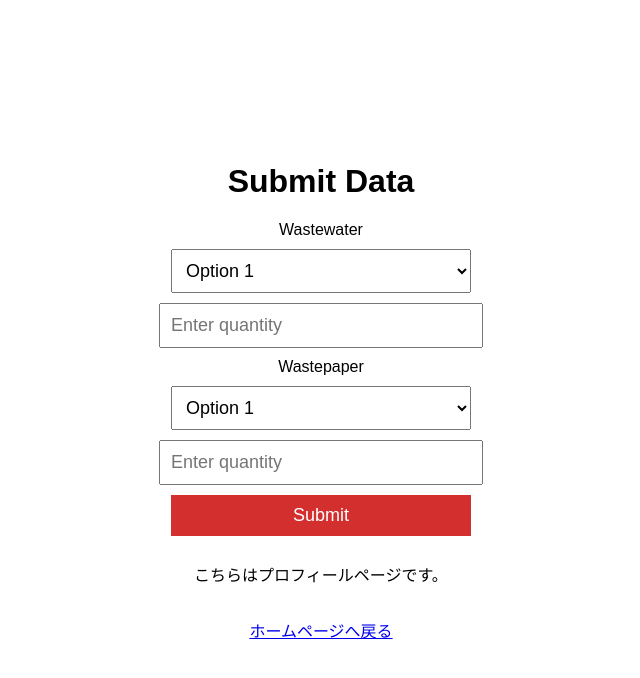
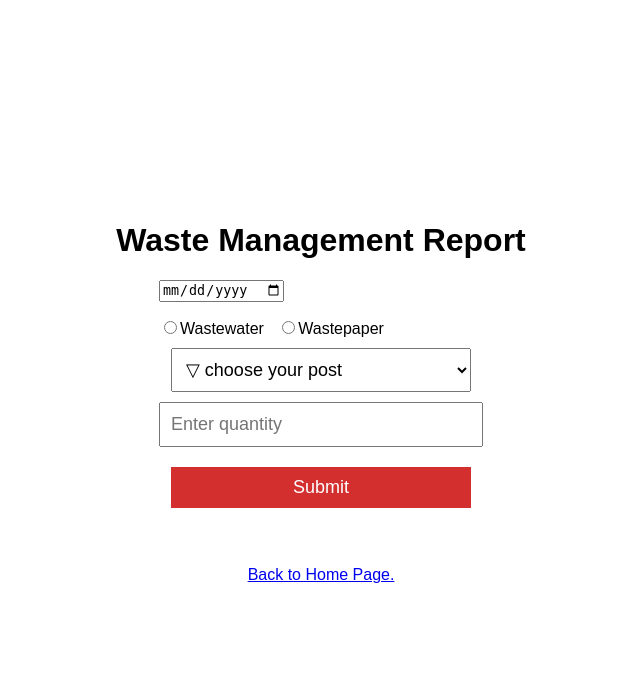
Before and after one commit to asw-app/app, a Flask app: page /profile in a window 1280 px wide. Shown: the top 678 px of the page, without its empty margins (319-959 px from the left). Run offline with Flask 3, Linux system fonts and the light colour scheme.

Commit message:
formPage reforming

```diff
--- a/templates/profile.html
+++ b/templates/profile.html
@@ -41,49 +41,90 @@
 
 <body>
 
-    <div class="form-container">
-        <h1>Submit Data</h1>
+    <h1>Waste Management Report</h1>
+    <form>
+        <div class="date-wrapper">
+            <input type="date" id="date" name="date" placeholder="Enter quantity">
+        </div>
+        <p></p>
+        <!-- <div class="title">Waste Management Report</div> -->
+        <div class="data">
+            <input type="radio" name="radio" value="wasteWater" onclick="chgPulldown(this.form)">Wastewater&nbsp;&nbsp;
+            <input type="radio" name="radio" value="wastePaper" onclick="chgPulldown(this.form)">Wastepaper&nbsp;&nbsp;
 
-        <label for="wastewater">Wastewater</label>
-        <select id="wastewater" name="wastewater">
-            <option value="option1">Option 1</option>
-            <option value="option2">Option 2</option>
-            <option value="option3">Option 3</option>
-        </select>
-        <input type="number" id="wastewater-quantity" name="wastewater-quantity" placeholder="Enter quantity">
+        <select name="hoge" >
+            <option value="" selected>▽ choose your post</option>
+            <option value="0"></option>
+            <option value="1"></option>
+            <option value="2"></option>
+            <option value="3"></option>
+        <select>
+        </div>
+        <input type="number" id="quantity" name="quantity" placeholder="Enter quantity">
 
-        <label for="wastepaper">Wastepaper</label>
-        <select id="wastepaper" name="wastepaper">
-            <option value="option1">Option 1</option>
-            <option value="option2">Option 2</option>
-            <option value="option3">Option 3</option>
-        </select>
-        <input type="number" id="wastepaper-quantity" name="wastepaper-quantity" placeholder="Enter quantity">
+    </form>
 
-        <input type="submit" value="Submit">
-    </div>
-    <p>こちらはプロフィールページです。</p>
-    <p><a href="/">ホームページへ戻る</a></p>
+    <input type="submit" value="Submit">
+
+    <p></p>
+    <p><a href="/">Back to Home Page. </a></p>
 
 </body>
 
+<script>
+    opt_array_wasteWater = [
+		{ text: 'Cleaning ink - Press 1', value: '0' } ,
+		{ text: 'Cleaning ink - Press 2', value: '1' } ,
+		{ text: 'Plate Processing', value: '2' } ,
+		{ text: 'Fountain Solution - Press1', value: '3' },
+        { text: 'Fountain Solution - Press2', value: '4' }
+	];
+
+	opt_array_wastePaper = [
+		{ text: 'Flaky Waste Paper', value: '0' } ,
+		{ text: 'Pieces Waste Paper - Cutting Machine 1', value: '1' } ,
+		{ text: 'Pieces Waste Paper - Cutting Machine 2', value: '2' } ,
+        { text: 'Pieces Waste Paper - 3-sided trimmer', value: '3' } ,
+        { text: 'Sheet Waste Paper - Press 1', value: '4' } ,
+        { text: 'Sheet Waste Paper - Press 2', value: '5' } ,
+        { text: 'Sheet Waste Paper - Press 3', value: '6' } ,
+        { text: 'Sheet Waste Paper - Press 4', value: '7' } ,
+	];
+    //	選択リストを作る関数
+    //
+	function chgPulldown(obj){
+    	// リセット
+		obj.hoge.disabled = false;
+
+		var radioSelectList = document.getElementsByName("radio");
+		var radioSelect="";
+		for(var i=0; i<radioSelectList.length; i++){
+			if (radioSelectList[i].checked) {
+				radioSelect = radioSelectList[i].value;
+				break;
+			};
+		}
+		if(radioSelect == "wasteWater"){
+            createSelection(obj, opt_array_wasteWater);
+        } else if(radioSelect == "wastePaper"){
+            createSelection(obj, opt_array_wastePaper);
+		}
+
+	}
+    //	選択リストを作る関数
+    //	引数: ( selectオブジェクト, option配列  )
+    //
+	function createSelection( obj, opt_array ){
+		var doc = obj.hoge;
+		doc.length = 0;
+
+		// 整形
+		for( var i=0; i < opt_array.length; i++){
+			doc.length++;
+			doc.options[ doc.length - 1].value = opt_array[i].value;
+			doc.options[ doc.length - 1].text  = opt_array[i].text;
+		};
+	}
+</script>
+
 </html>
-
-
-
-
-<!-- <!doctype html>
-<html lang="ja">
-
-<head>
-    <meta charset="utf-8">
-    <title>プロフィールページ</title>
-</head>
-
-<body>
-    <h1>プロフィールページ</h1>
-    <p>こちらはプロフィールページです。</p>
-    <p><a href="/">ホームページへ戻る</a></p>
-</body>
-
-</html> -->
```
